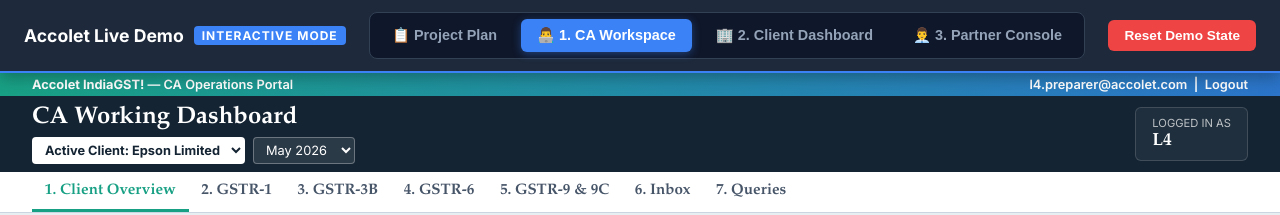
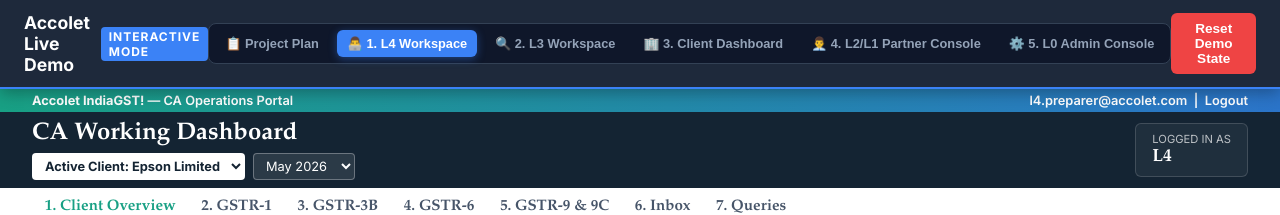
Before and after one commit to jyotiranjanaccolet/Accolet_India_gst, a plain HTML site: page Accolet_Live_Demo.html in a window 1280 px wide. Shown: the top 215 px of the page. Drawn offline with Linux system fonts and the light colour scheme.

Commit message:
Update workspace labels and button styles

```diff
--- a/Accolet_Live_Demo.html
+++ b/Accolet_Live_Demo.html
@@ -21,9 +21,9 @@
 
         .role-switch { display: flex; gap: 8px; background: #0f172a; padding: 6px; border-radius: 8px; border: 1px solid #334155; }
         .role-btn {
-            background: transparent; color: #94a3b8; border: none; padding: 8px 16px;
-            border-radius: 6px; font-weight: 600; font-size: 0.9rem; cursor: pointer;
-            transition: all 0.2s; display: flex; align-items: center; gap: 8px;
+            background: transparent; color: #94a3b8; border: none; padding: 6px 10px;
+            border-radius: 6px; font-weight: 600; font-size: 0.8rem; cursor: pointer;
+            transition: all 0.2s; display: flex; align-items: center; gap: 6px; white-space: nowrap;
         }
         .role-btn:hover { color: white; background: rgba(255,255,255,0.05); }
         .role-btn.active { background: #3b82f6; color: white; box-shadow: 0 2px 8px rgba(59, 130, 246, 0.4); }
@@ -59,13 +59,19 @@
                 📋 Project Plan
             </button>
             <button class="role-btn active" id="btn-ca" onclick="switchRole('ca_dashboard.html', 'btn-ca')">
-                👨‍💻 1. CA Workspace
+                👨‍💻 1. L4 Workspace
+            </button>
+            <button class="role-btn" id="btn-l3" onclick="switchRole('l3_dashboard.html', 'btn-l3')">
+                🔍 2. L3 Workspace
             </button>
             <button class="role-btn" id="btn-client" onclick="switchRole('kpi_dashboard.html', 'btn-client')">
-                🏢 2. Client Dashboard
+                🏢 3. Client Dashboard
             </button>
             <button class="role-btn" id="btn-partner" onclick="switchRole('partner_dashboard.html', 'btn-partner')">
-                👨‍💼 3. Partner Console
+                👨‍💼 4. L2/L1 Partner Console
+            </button>
+            <button class="role-btn" id="btn-admin" onclick="switchRole('admin_dashboard.html', 'btn-admin')">
+                ⚙️ 5. L0 Admin Console
             </button>
         </div>
 
```
